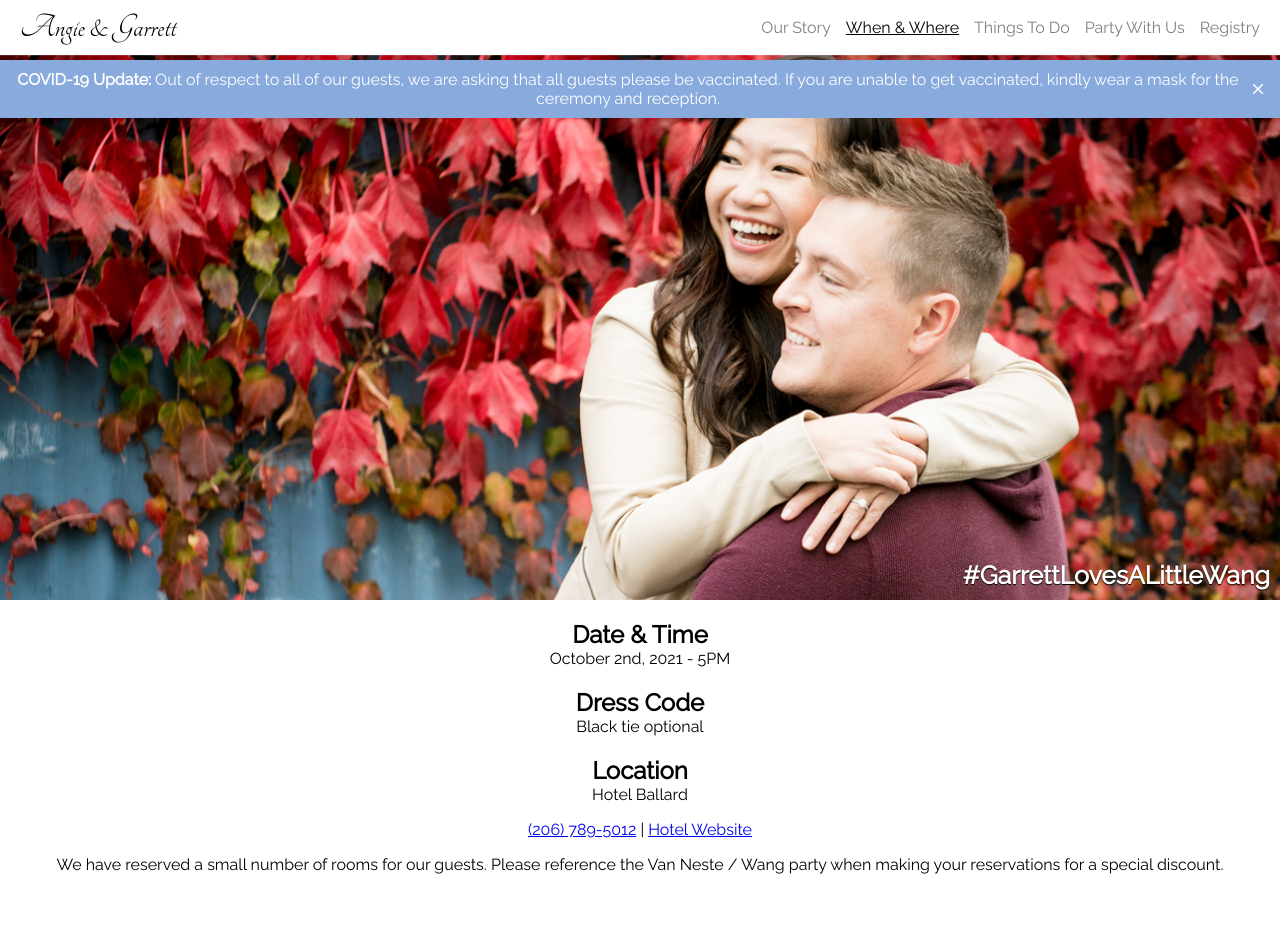
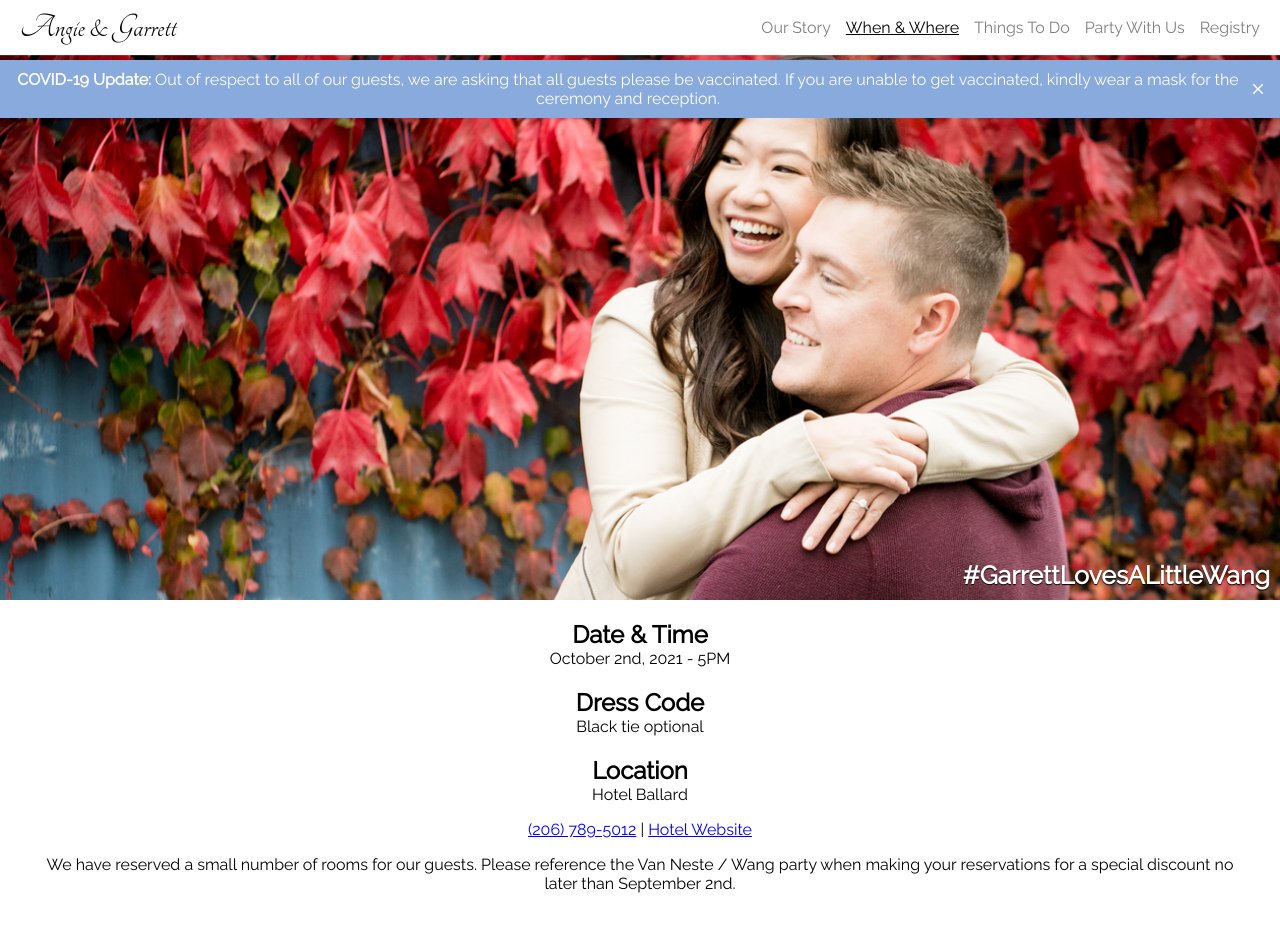
Before and after one commit to garrett56x/wedding-site, a React (Create React App) app: page /when-and-where in a window 1280 px wide. Shown: the top 932 px of the page. Built offline with nearby package versions, Linux system fonts and the light colour scheme; grey boxes are pictures that could not be loaded.

Commit message:
Updated room block information to include cutoff date

```diff
--- a/src/client/Location/Location.jsx
+++ b/src/client/Location/Location.jsx
@@ -33,7 +33,7 @@ export default function Location() {
         <p>
           We have reserved a small number of rooms for our guests. Please
           reference the Van Neste / Wang party when making your reservations for
-          a special discount.
+          a special discount no later than September 2nd.
         </p>
         <div className="gmap_canvas">
           <iframe
```
